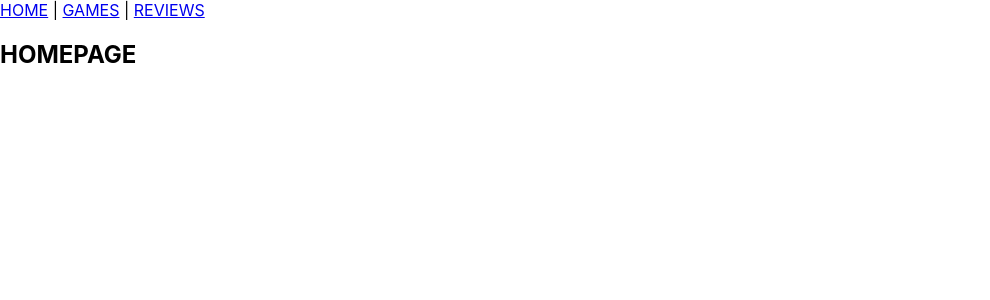
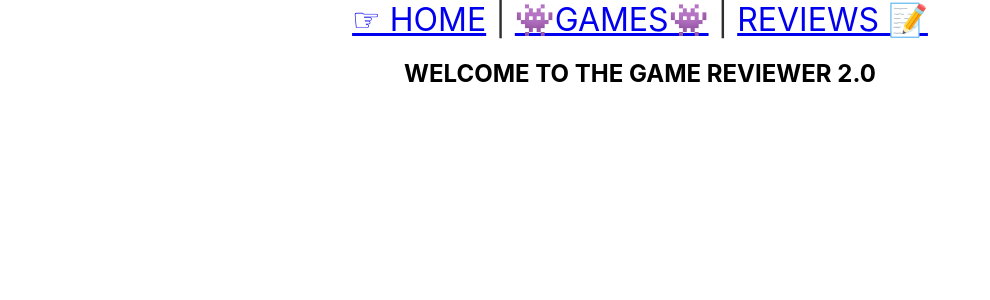
Before and after one commit to cbenitez99/phase-3-sinatra-react-project-client, a React (Create React App) app: page / in a window 1280 px wide. Shown: the top 300 px of the page, without its empty margins (0-990 px from the left). Built offline with nearby package versions, Linux system fonts and the light colour scheme; no server answers; the HTML template or start-up script is replaced by a standard one.

Commit message:
Added changes to rendered components

```diff
--- a/src/App.css
+++ b/src/App.css
@@ -36,3 +36,20 @@
     transform: rotate(360deg);
   }
 }
+
+.home-page {
+  text-align: center;
+}
+ .nav-bar {
+   text-align: center;
+   font-size: xx-large;
+   color: rgba(0, 0, 0, 0.815);
+ }
+
+ .reviews-container {
+   text-align: center;
+ }
+
+ .games-container {
+   text-align: center;
+ }
--- a/src/App.js
+++ b/src/App.js
@@ -11,11 +11,11 @@ function App() {
   const [games, setGames] = useState([])
 
   useEffect(()=> {
-    fetch('http://localhost:9292/games')
+    fetch("http://localhost:9292/games")
     .then(response => response.json())
     .then(data => {
-      setGames(JSON.stringify(data))
-      // console.log('Success:', data)
+
+      console.log('Success:', data)
     })
     .catch((error) => {
       console.error('Error:', error);
@@ -28,7 +28,7 @@ function App() {
         <Navbar/>
         <Switch>
           <Route exact path="/"> <Home/> </Route>
-          <Route exact path="/games"> <GamesContainer games={games}/> </Route>
+          <Route exact path="/games"> <GamesContainer /> </Route>
           <Route exact path="/reviews"> <ReviewsContainer/> </Route>
         </Switch>
       </Router>
--- a/src/components/GamesContainer.js
+++ b/src/components/GamesContainer.js
@@ -1,10 +1,9 @@
 import React from "react"
 
-function GamesContainer({games}) {
+function GamesContainer() {
     return (
         <div className="games-container">
             <h1>GamesContainer</h1>
-            <p>{games}</p>
         </div>
     )
 }
--- a/src/components/Home.js
+++ b/src/components/Home.js
@@ -3,7 +3,7 @@ import React from "react";
 function Home() {
     return (
         <div className="home-page">
-            <h2>HOMEPAGE</h2>
+            <h2>WELCOME TO THE GAME REVIEWER 2.0</h2>
         </div>
     )
 }
--- a/src/components/Navbar.js
+++ b/src/components/Navbar.js
@@ -4,7 +4,7 @@ import {NavLink} from "react-router-dom"
 function Navbar() {
     return (
         <nav className="nav-bar">
-            <NavLink to="/"> HOME</NavLink> | <NavLink to="/games">GAMES</NavLink> | <NavLink to="/reviews">REVIEWS</NavLink>
+            <NavLink to="/"> ☞ HOME</NavLink> | <NavLink to="/games">👾GAMES👾</NavLink> | <NavLink to="/reviews">REVIEWS 📝</NavLink>
         </nav>
     )
 }
```
